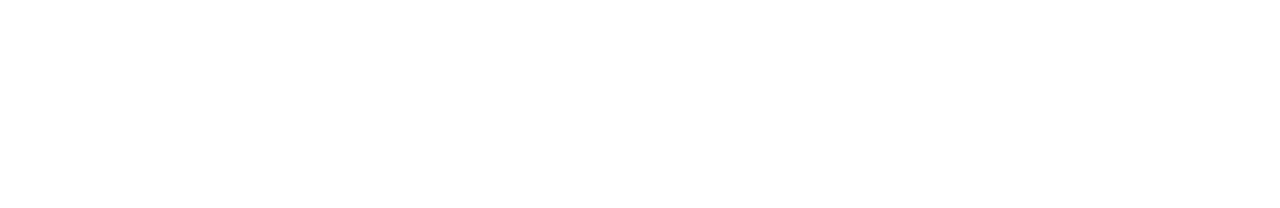
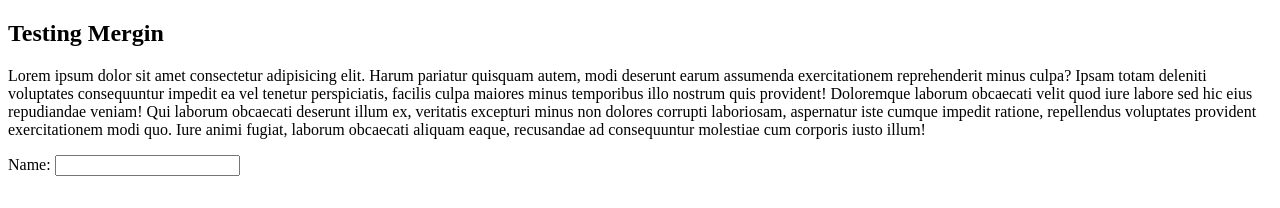
Before and after one commit to Bleon5/test-merging, a plain HTML site: page index.html in a window 1280 px wide. Drawn offline with Linux system fonts and the light colour scheme.

Commit message:
Added main section

```diff
--- a/index.html
+++ b/index.html
@@ -5,5 +5,28 @@
     <meta name="viewport" content="width=device-width, initial-scale=1.0" />
     <title>Mergin Test</title>
   </head>
-  <body></body>
+  <body>
+    <main>
+      <h2>Testing Mergin</h2>
+
+      <p>
+        Lorem ipsum dolor sit amet consectetur adipisicing elit. Harum pariatur
+        quisquam autem, modi deserunt earum assumenda exercitationem
+        reprehenderit minus culpa? Ipsam totam deleniti voluptates consequuntur
+        impedit ea vel tenetur perspiciatis, facilis culpa maiores minus
+        temporibus illo nostrum quis provident! Doloremque laborum obcaecati
+        velit quod iure labore sed hic eius repudiandae veniam! Qui laborum
+        obcaecati deserunt illum ex, veritatis excepturi minus non dolores
+        corrupti laboriosam, aspernatur iste cumque impedit ratione, repellendus
+        voluptates provident exercitationem modi quo. Iure animi fugiat, laborum
+        obcaecati aliquam eaque, recusandae ad consequuntur molestiae cum
+        corporis iusto illum!
+      </p>
+
+      <form action="#">
+        <label for="name">Name:</label>
+        <input type="name" name="name" id="name" />
+      </form>
+    </main>
+  </body>
 </html>
```
